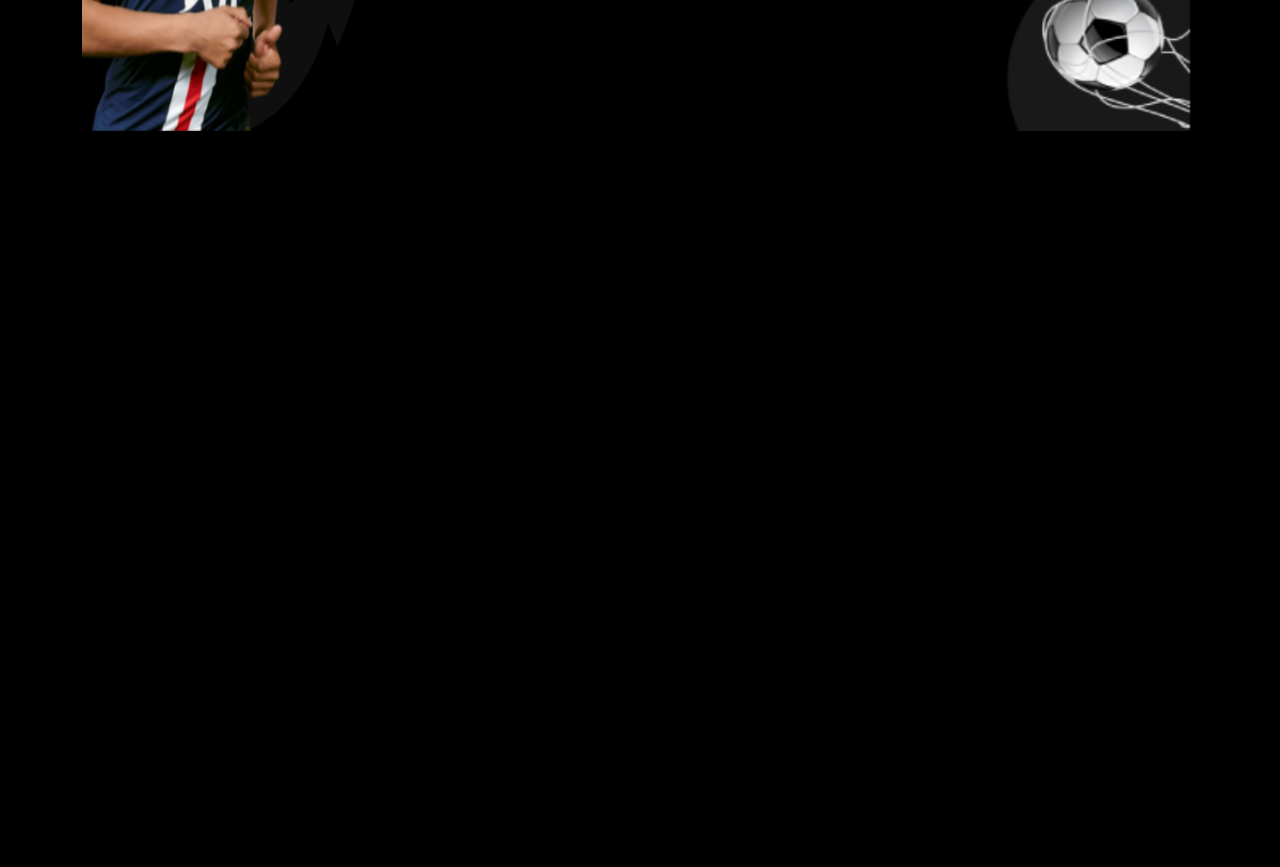
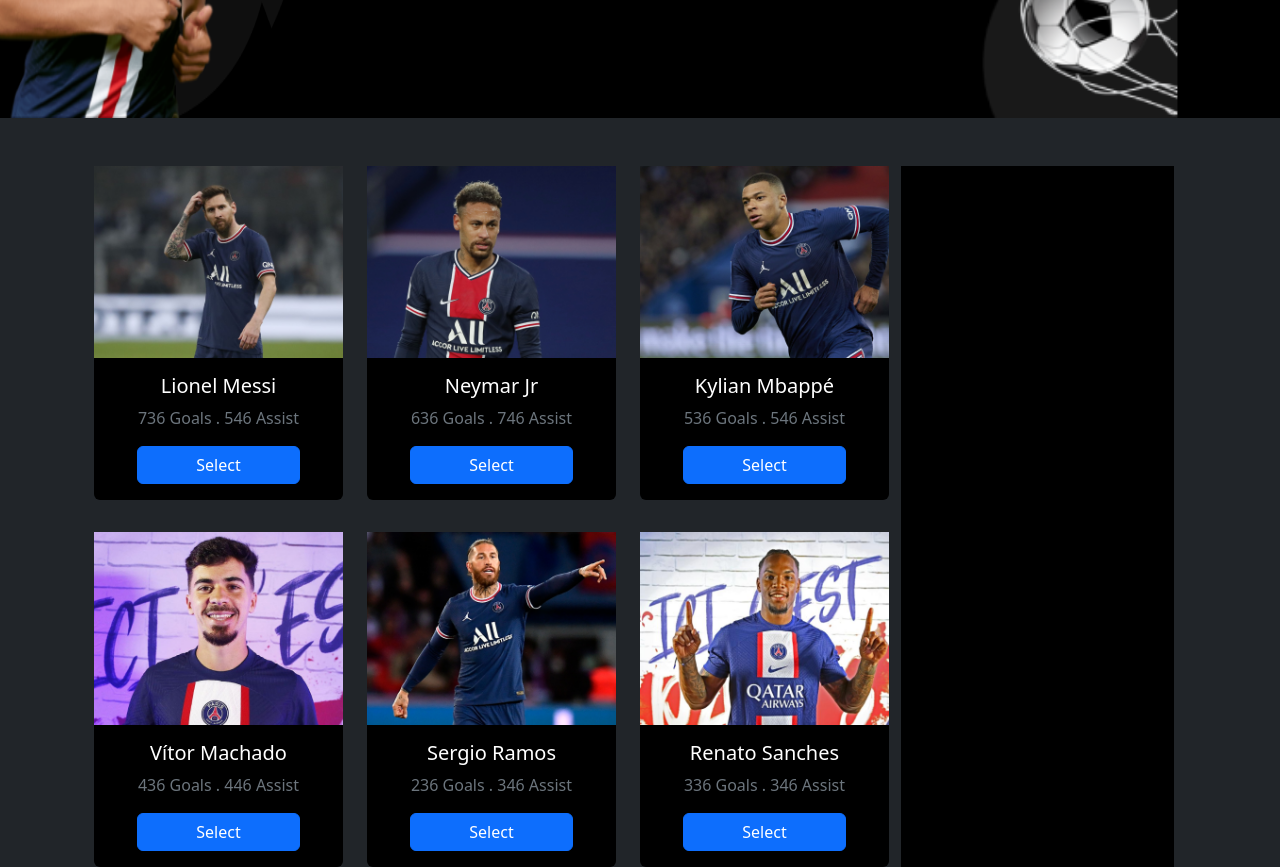
Before and after one commit to mostafizurhh/A5-choose-best-five-player-Using-DOM-and-JavaScript, a plain HTML site: page index.html in a window 1280 px wide. Shown: the part 460-1327 px from the top of the page. Before the commit the page ends 800 px from the top, so only its background shows below. Drawn offline with nearby package versions, Linux system fonts and the light colour scheme.

Commit message:
players added

```diff
--- a/index.html
+++ b/index.html
@@ -10,13 +10,13 @@
     <link rel="stylesheet" href="https://cdn.jsdelivr.net/npm/bootstrap@5.2.0/dist/css/bootstrap.min.css">
 </head>
 
-<body class="container bg-black text-white">
+<body class="bg-dark text-white">
     <!-----------------------------Header Part---------------------------->
-    <header class="d-flex mt-5 m-0">
+    <header class="d-flex bg-black">
         <div>
             <img class="img-fluid w-100 h-100" src="images/logoWithMbappe.png" alt="">
         </div>
-        <div class="text-center ps-3 pe-3">
+        <div class="text-center ps-3 pe-3 mt-5">
             <h1 class="text-primary">Choose Your Best Five</h1>
             <img class="img-fluid" src="images/Line Marker.png" alt="">
             <p>Lorem ipsum dolor sit amet consectetur adipisicing elit. Eaque a ut fugiat.</p>
@@ -26,11 +26,88 @@
         </div>
     </header>
     <!-----------------------------Main Part------------------------------>
-    <main class="container">
-        <section>
-            <div>
-                <div>
+    <main>
+        <section class="container">
+            <div class="row container mt-5">
+                <div class="col-9">
+                    <div class="row">
+                        <div class="col-md-4 pb-3">
+                            <div class="card border border-0 bg-black">
+                                <img src="images/Missi.png" alt="">
+                                <div class=" card-body   text-center">
+                                    <h5 class="card-title">Lionel Messi</h5>
+                                    <p class="card-text text-secondary">736 Goals . 546 Assist</p>
+                                    <button id="selectMessi" class="btn btn-primary w-75">Select</button>
+                                </div>
+                            </div>
 
+                        </div>
+                        <div class="col-md-4 pb-3">
+                            <div class="card border border-0 bg-black">
+                                <img src="images/Neymar.png" alt="">
+                                <div class=" card-body   text-center">
+                                    <h5 class="card-title">Neymar Jr</h5>
+                                    <p class="card-text text-secondary">636 Goals . 746 Assist</p>
+                                    <button id="selectNeymar" class="btn btn-primary w-75">Select</button>
+                                </div>
+                            </div>
+                        </div>
+                        <div class="col-md-4">
+                            <div class="card border border-0 bg-black">
+                                <img src="images/Mbappe.png" alt="">
+                                <div class=" card-body   text-center">
+                                    <h5 class="card-title">Kylian Mbappé</h5>
+                                    <p class="card-text text-secondary">536 Goals . 546 Assist</p>
+                                    <button id="selectMbappe" class="btn btn-primary w-75">Select</button>
+                                </div>
+                            </div>
+                        </div>
+                    </div>
+                    <div class="row">
+                        <div class="col-md-4 pt-3">
+                            <div class="card border border-0 bg-black">
+                                <img src="images/victor.png" alt="">
+                                <div class=" card-body   text-center">
+                                    <h5 class="card-title">Vítor Machado</h5>
+                                    <p class="card-text text-secondary">436 Goals . 446 Assist</p>
+                                    <button id="selectVictor" class="btn btn-primary w-75">Select</button>
+                                </div>
+                            </div>
+
+                        </div>
+                        <div class="col-md-4 pt-3">
+                            <div class="card border border-0 bg-black">
+                                <img src="images/ramos.png" alt="">
+                                <div class=" card-body   text-center">
+                                    <h5 class="card-title">Sergio Ramos</h5>
+                                    <p class="card-text text-secondary">236 Goals . 346 Assist</p>
+                                    <button id="selectRamos" class="btn btn-primary w-75">Select</button>
+                                </div>
+                            </div>
+                        </div>
+                        <div class="col-md-4 pt-3">
+                            <div class="card border border-0 bg-black">
+                                <img src="images/renato.png" alt="">
+                                <div class=" card-body   text-center">
+                                    <h5 class="card-title">Renato Sanches</h5>
+                                    <p class="card-text text-secondary">336 Goals . 346 Assist</p>
+                                    <button id="selectRenato" class="btn btn-primary w-75">Select</button>
+                                </div>
+                            </div>
+                        </div>
+                    </div>
+                </div>
+                <div class="col-3 bg-black">
+                    <div class="row">
+                        <div class="col-12">
+
+                        </div>
+                    </div>
+                    <div class="row">
+                        <div class="col-12">
+
+                        </div>
+                    </div>
                 </div>
             </div>
         </section>
```
Also changed, not shown: images/Neymar.png (renamed from images/Meymar.png).
